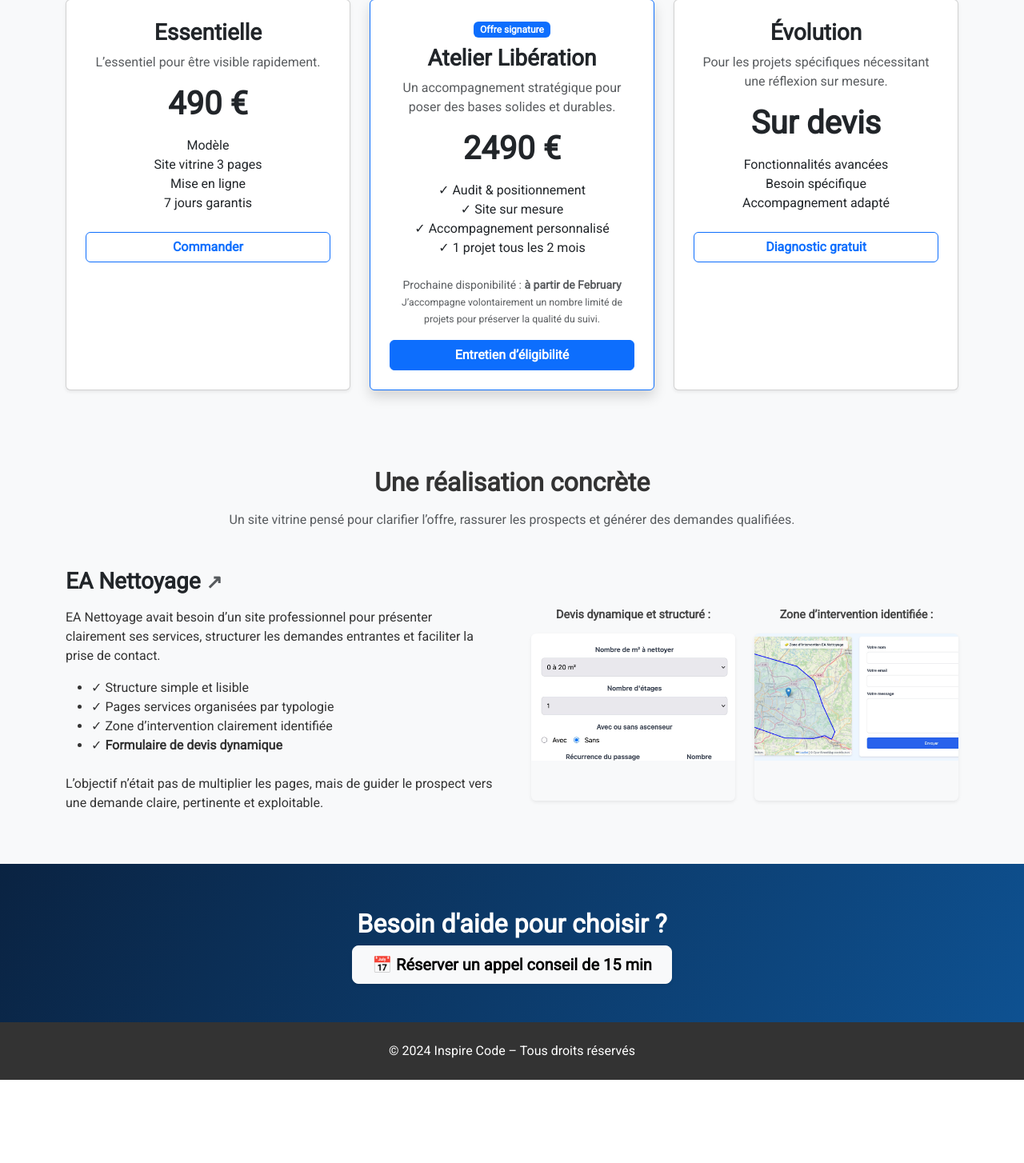
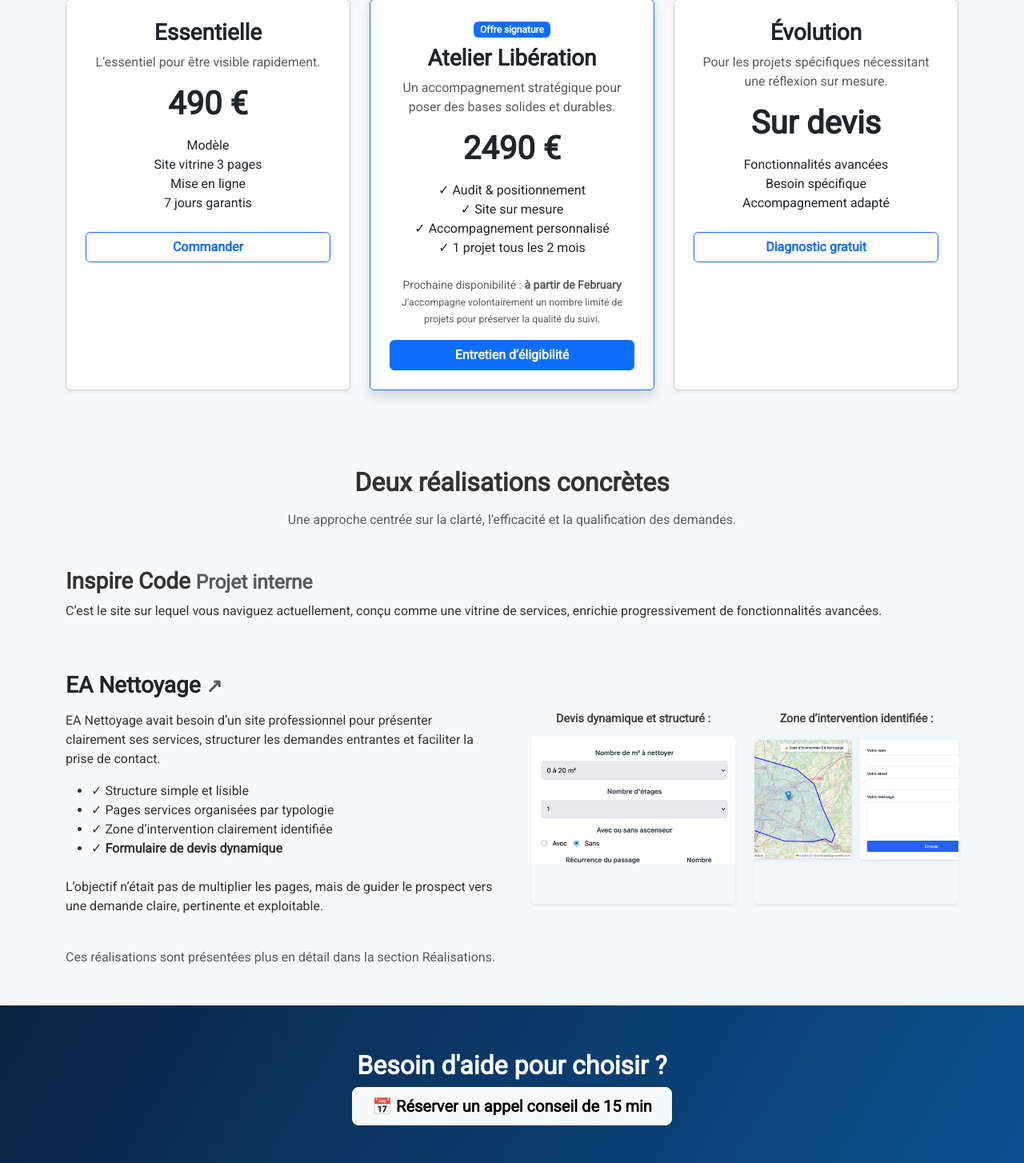
Before and after one commit to Isalys69/inspirecode, a Flask app: page /offres/site-vitrine in a window 1280 px wide. Shown: the part 1535-2989 px from the top of the page at 80% size. Before the commit the page ends 2885 px from the top, so only its background shows below. Run offline with Flask 3, Linux system fonts and the light colour scheme; parts of the project's set-up code (start-up, migrations or seed data) failed here and were passed over.

Commit message:
Affinage éditorial et structure de la section réalisations

```diff
--- a/templates/partials/offres/vitrine/_realisations.html
+++ b/templates/partials/offres/vitrine/_realisations.html
@@ -3,12 +3,25 @@
 
     <!-- TITRE -->
     <h2 class="text-center fw-bold mb-3">
-      Une réalisation concrète
+      Deux réalisations concrètes
     </h2>
     <p class="text-center text-muted mb-5">
-      Un site vitrine pensé pour clarifier l’offre, rassurer les prospects et générer des demandes qualifiées.
+      Une approche centrée sur la clarté, l’efficacité et la qualification des demandes.
     </p>
 
+    <!-- RÉALISATION 1 : INSPIRE CODE -->
+    <div class="row align-items-start g-5 mb-5">
+      <div class="col-md-12">
+        <h3 class="fw-bold mb-2">
+          Inspire Code <span class="small text-muted">Projet interne</span>
+        </h3>
+        <p>
+          C’est le site sur lequel vous naviguez actuellement, conçu comme une vitrine de services, enrichie progressivement de fonctionnalités avancées.
+        </p>
+      </div>
+    </div>
+
+    <!-- RÉALISATION 2 : EA NETTOYAGE -->
     <div class="row align-items-start g-5">
 
       <!-- TEXTE / CONTEXTE -->
@@ -81,6 +94,10 @@
       </div>
 
     </div>
+    <p class="text-muted mt-4">
+      Ces réalisations sont présentées plus en détail dans la section
+      <a href="{{ url_for('realisations') }}">Réalisations</a>.
+    </p>
 
   </div>
 </section>
```
